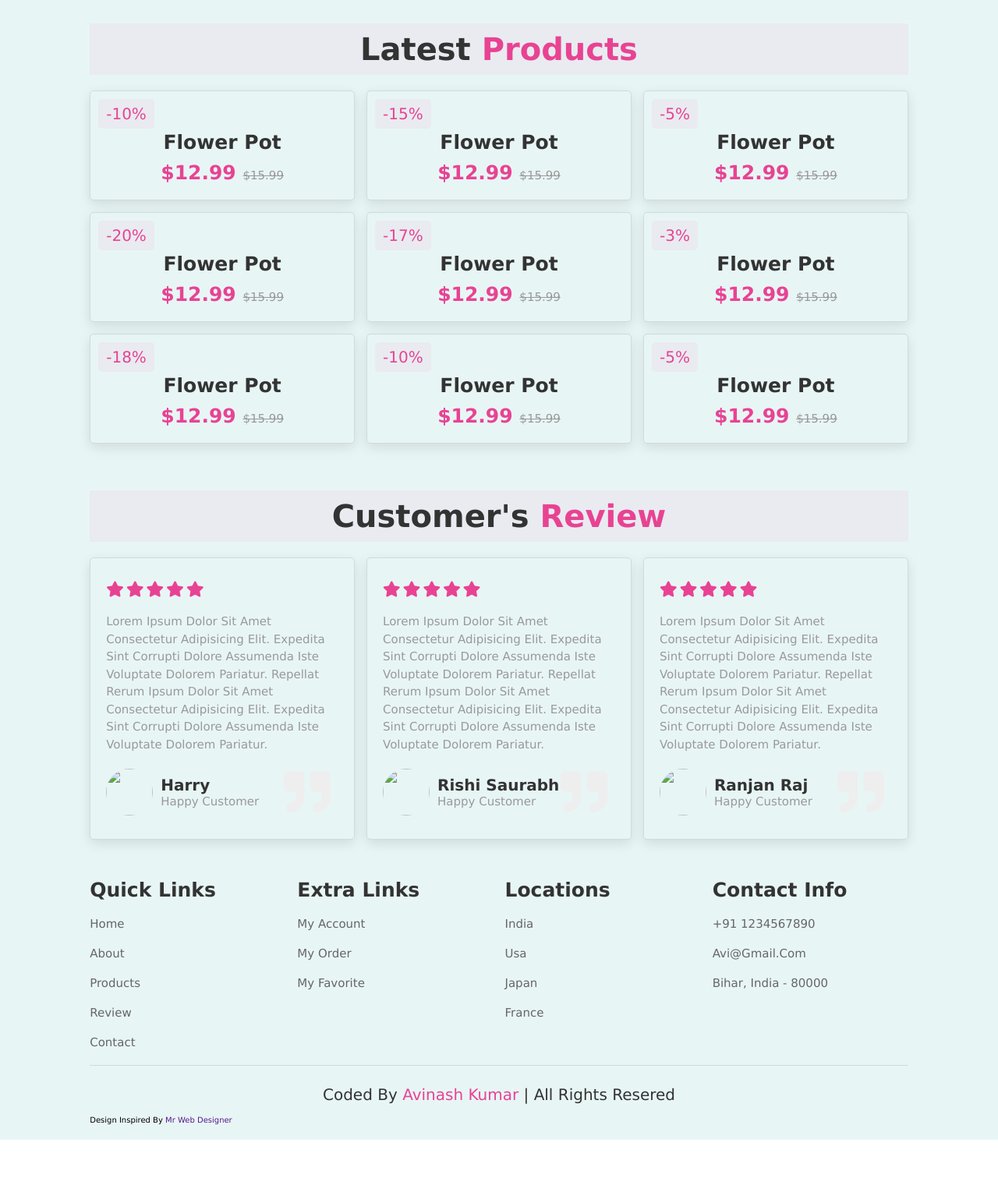
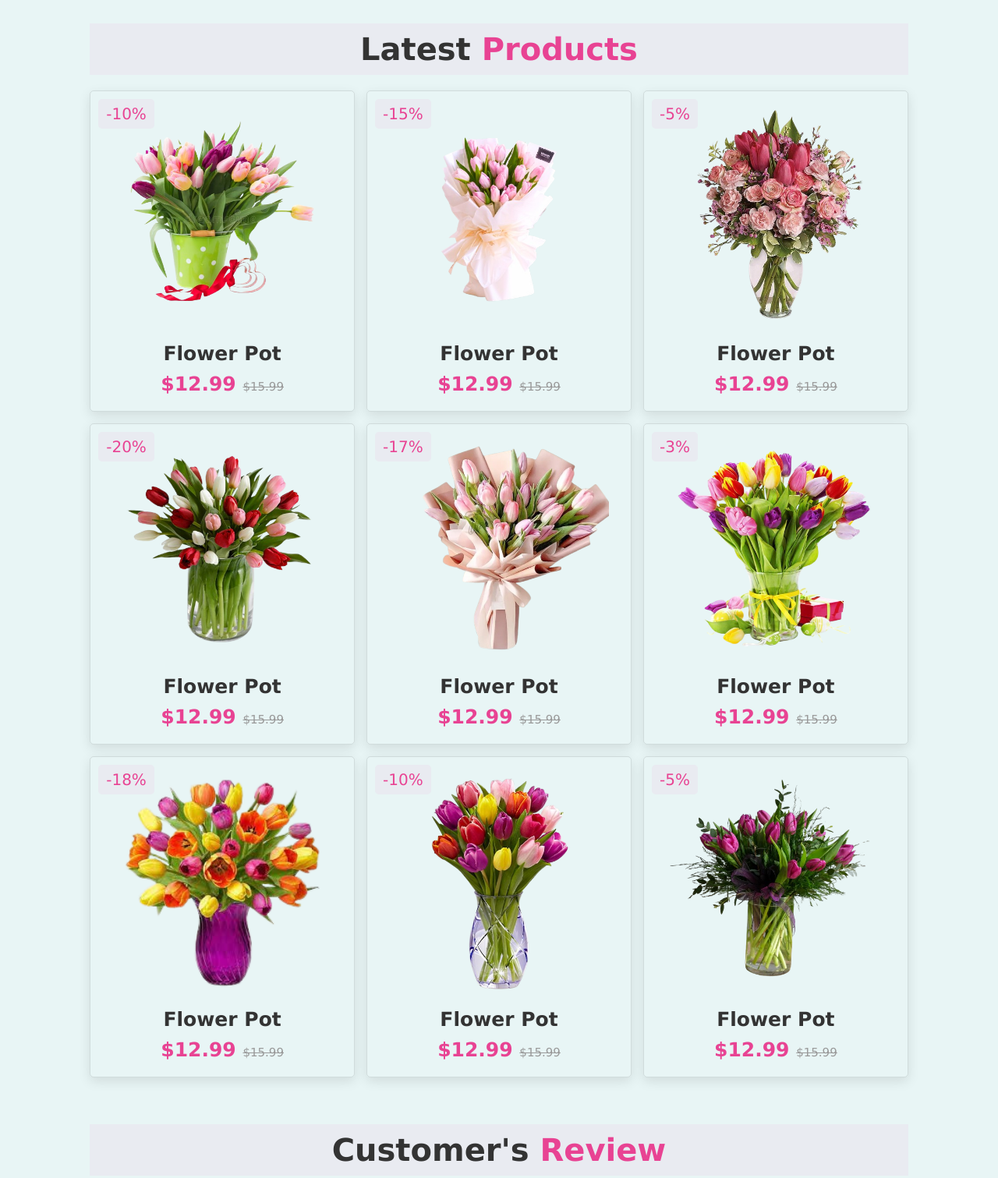
Before and after one commit to Avinash71845/florique-flower-shop, a plain HTML site: page index.html in a window 1280 px wide. Shown: the part 1280-2791 px from the top of the page at 78% size. Before the commit the page ends 2742 px from the top, so only its background shows below. Drawn offline with Linux system fonts and the light colour scheme.

Commit message:
Update index.html

```diff
--- a/index.html
+++ b/index.html
@@ -100,7 +100,7 @@
             <div class="box">
                 <span class="discount">-10%</span>
                 <div class="image">
-                    <img src="images/img-1.png" alt="">
+                    <img src="img-1.png" alt="">
                     <div class="icons">
                         <a href="#" class="fas fa-heart"></a>
                         <a href="#" class="cart-btn">add to cart</a>
@@ -116,7 +116,7 @@
             <div class="box">
                 <span class="discount">-15%</span>
                 <div class="image">
-                    <img src="images/img-2.png" alt="">
+                    <img src="img-2.png" alt="">
                     <div class="icons">
                         <a href="#" class="fas fa-heart"></a>
                         <a href="#" class="cart-btn">add to cart</a>
@@ -132,7 +132,7 @@
             <div class="box">
                 <span class="discount">-5%</span>
                 <div class="image">
-                    <img src="images/img-3.png" alt="">
+                    <img src="img-3.png" alt="">
                     <div class="icons">
                         <a href="#" class="fas fa-heart"></a>
                         <a href="#" class="cart-btn">add to cart</a>
@@ -148,7 +148,7 @@
             <div class="box">
                 <span class="discount">-20%</span>
                 <div class="image">
-                    <img src="images/img-4.png" alt="">
+                    <img src="img-4.png" alt="">
                     <div class="icons">
                         <a href="#" class="fas fa-heart"></a>
                         <a href="#" class="cart-btn">add to cart</a>
@@ -164,7 +164,7 @@
             <div class="box">
                 <span class="discount">-17%</span>
                 <div class="image">
-                    <img src="images/img-5.png" alt="">
+                    <img src="img-5.png" alt="">
                     <div class="icons">
                         <a href="#" class="fas fa-heart"></a>
                         <a href="#" class="cart-btn">add to cart</a>
@@ -180,7 +180,7 @@
             <div class="box">
                 <span class="discount">-3%</span>
                 <div class="image">
-                    <img src="images/img-6.png" alt="">
+                    <img src="img-6.png" alt="">
                     <div class="icons">
                         <a href="#" class="fas fa-heart"></a>
                         <a href="#" class="cart-btn">add to cart</a>
@@ -196,7 +196,7 @@
             <div class="box">
                 <span class="discount">-18%</span>
                 <div class="image">
-                    <img src="images/img-7.png" alt="">
+                    <img src="img-7.png" alt="">
                     <div class="icons">
                         <a href="#" class="fas fa-heart"></a>
                         <a href="#" class="cart-btn">add to cart</a>
@@ -212,7 +212,7 @@
             <div class="box">
                 <span class="discount">-10%</span>
                 <div class="image">
-                    <img src="images/img-8.png" alt="">
+                    <img src="img-8.png" alt="">
                     <div class="icons">
                         <a href="#" class="fas fa-heart"></a>
                         <a href="#" class="cart-btn">add to cart</a>
@@ -228,7 +228,7 @@
             <div class="box">
                 <span class="discount">-5%</span>
                 <div class="image">
-                    <img src="images/img-9.png" alt="">
+                    <img src="img-9.png" alt="">
                     <div class="icons">
                         <a href="#" class="fas fa-heart"></a>
                         <a href="#" class="cart-btn">add to cart</a>
@@ -267,7 +267,7 @@
                     voluptate dolorem pariatur. Repellat rerum ipsum dolor sit amet consectetur adipisicing elit.
                     Expedita sint corrupti dolore assumenda iste voluptate dolorem pariatur.</p>
                 <div class="user">
-                    <img src="images/pic-1.png" alt="">
+                    <img src="pic-1.png" alt="">
                     <div class="user-info">
                         <h3>Harry</h3>
                         <span>happy customer</span>
@@ -288,7 +288,7 @@
                     voluptate dolorem pariatur. Repellat rerum ipsum dolor sit amet consectetur adipisicing elit.
                     Expedita sint corrupti dolore assumenda iste voluptate dolorem pariatur.</p>
                 <div class="user">
-                    <img src="images/pic-2.png" alt="">
+                    <img src="pic-2.png" alt="">
                     <div class="user-info">
                         <h3>Rishi Saurabh</h3>
                         <span>happy customer</span>
@@ -309,7 +309,7 @@
                     voluptate dolorem pariatur. Repellat rerum ipsum dolor sit amet consectetur adipisicing elit.
                     Expedita sint corrupti dolore assumenda iste voluptate dolorem pariatur.</p>
                 <div class="user">
-                    <img src="images/pic-3.png" alt="">
+                    <img src="pic-3.png" alt="">
                     <div class="user-info">
                         <h3>Ranjan Raj</h3>
                         <span>happy customer</span>
```
